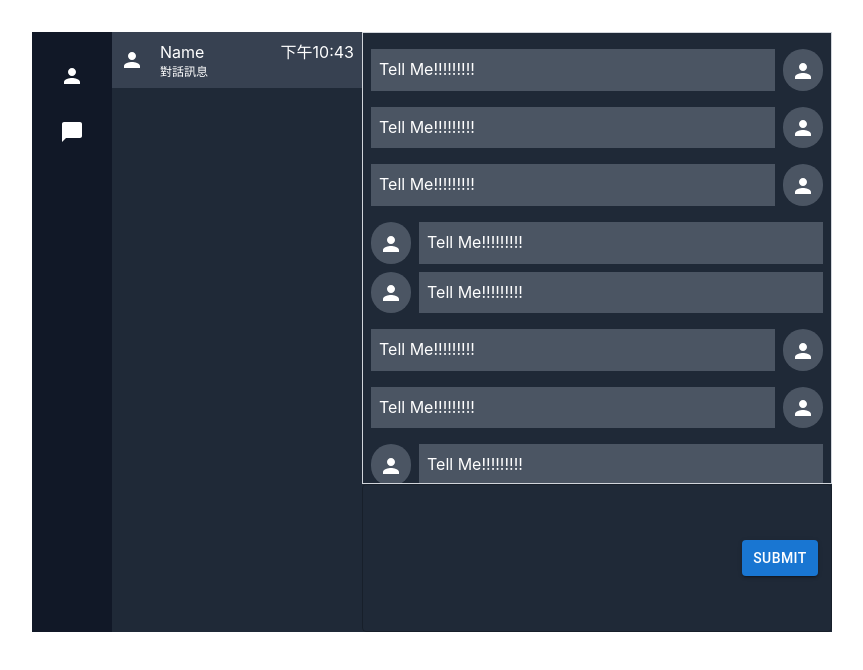
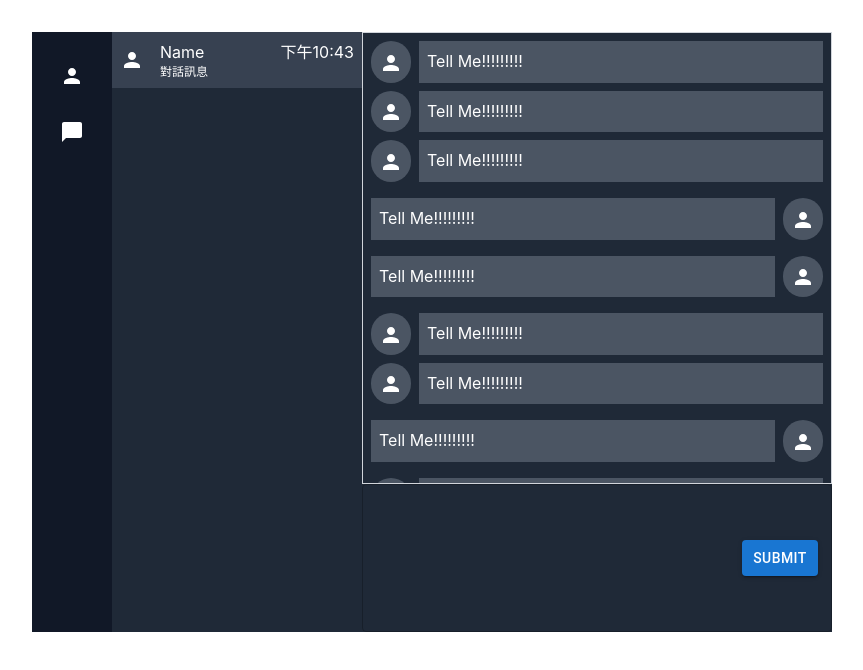
Before and after one commit to Ruila/webchat, a Next.js app in the folder nextjs-webchat/: page / in a window 1280 px wide. Shown: the top 670 px of the page, without its empty margins (208-1071 px from the left). Built offline with nearby package versions, Linux system fonts and the light colour scheme.

Commit message:
can send message

```diff
--- a/nextjs-webchat/components/ChatContainer.tsx
+++ b/nextjs-webchat/components/ChatContainer.tsx
@@ -1,10 +1,11 @@
-
-import { NextComponentType } from 'next'
+import React, { FunctionComponent } from 'react'
 import { TextField } from '@mui/material';
 import { makeStyles } from '@mui/styles';
 import Button from '@mui/material/Button';
 import { ChatUnit } from "./ChatUnit"
 import { mockMessageList } from "../mockData/mockMessageList"
+import { useEffect, useState } from 'react';
+import { MessageListType } from "../types/MessageListType"
 
 const useStyles = makeStyles (theme => ({
     textField: {
@@ -15,25 +16,44 @@ const useStyles = makeStyles (theme => ({
     }
 }))
 
-export const ChatContainer: NextComponentType = () => {
+export const ChatContainer: FunctionComponent = () => {
     const classes = useStyles()
+    const [message, setMessage] = useState<string>("")
+    const [messageList, setMessageList] = useState<Array<MessageListType>>(mockMessageList)
 
-    const renderMessage = mockMessageList.map((item, index)=><ChatUnit key={index} type={item.type} message={item.message} />)
+    const handleTypeing = (e) => {
+        setMessage(e.target.value)
+    }
+
+    const submit = () => {
+        if(!message) {
+            setMessageList(arr => [...arr, {
+                type: "me",
+                message: message
+            }])
+        }
+    }
+
+    useEffect(()=>{
+        console.info("change", messageList)
+    }, [messageList])
 
     return (
         <div className="w-full h-full flex flex-col">
             <div className="flex-1 w-full border-gray-300 border-[1px] overflow-scroll border-solid">
-                 {renderMessage}
+                 {messageList.map((item, index)=>(<ChatUnit key={index} type={item.type} message={item.message} />))}
             </div>
             <TextField
                 fullWidth
                 style={{textAlign: 'left'}}
                 multiline
                 rows={5}
+                value = {message}
+                onChange = {handleTypeing}
                 className="border-[1px] border-white border-solid"
                 InputProps={{
                     className: classes.multilineColor,
-                    endAdornment: <Button variant="contained">submit</Button>
+                    endAdornment: <Button variant="contained" onClick={submit}>submit</Button>
                   }}
             />
         </div>
--- a/nextjs-webchat/components/ChatUnit.tsx
+++ b/nextjs-webchat/components/ChatUnit.tsx
@@ -9,7 +9,7 @@ type ChatUnitProps = {
 export const ChatUnit: FunctionComponent<ChatUnitProps> = ({type, message}) => {
 
     const renderUnit = () => {
-        if(type === "me") {
+        if(type === "friend") {
             return (
                 <div className="flex my-2 mx-2">
                     <div className="p-2 bg-gray-600 mr-2 rounded-full">
--- a/nextjs-webchat/mockData/mockMessageList.tsx
+++ b/nextjs-webchat/mockData/mockMessageList.tsx
@@ -1,4 +1,5 @@
-export const mockMessageList = [
+import { MessageListType } from "../types/MessageListType"
+export const mockMessageList: Array<MessageListType> = [
     {
         type: "friend",
         message: "Tell Me!!!!!!!!!"
--- a/nextjs-webchat/package.json
+++ b/nextjs-webchat/package.json
@@ -25,7 +25,7 @@
     "tailwindcss": "^2.2.16"
   },
   "devDependencies": {
-    "@types/react": "17.0.24",
+    "@types/react-dom": "17.0.9",
     "eslint": "7.32.0",
     "eslint-config-next": "11.1.2",
     "typescript": "4.4.3"
--- /dev/null
+++ b/nextjs-webchat/types/MessageListType.tsx
@@ -0,0 +1,4 @@
+export type MessageListType = {
+    type: string,
+    message: string
+}
```
Also changed, not shown: 1 other file (tests, documents, lock files or other folders).
